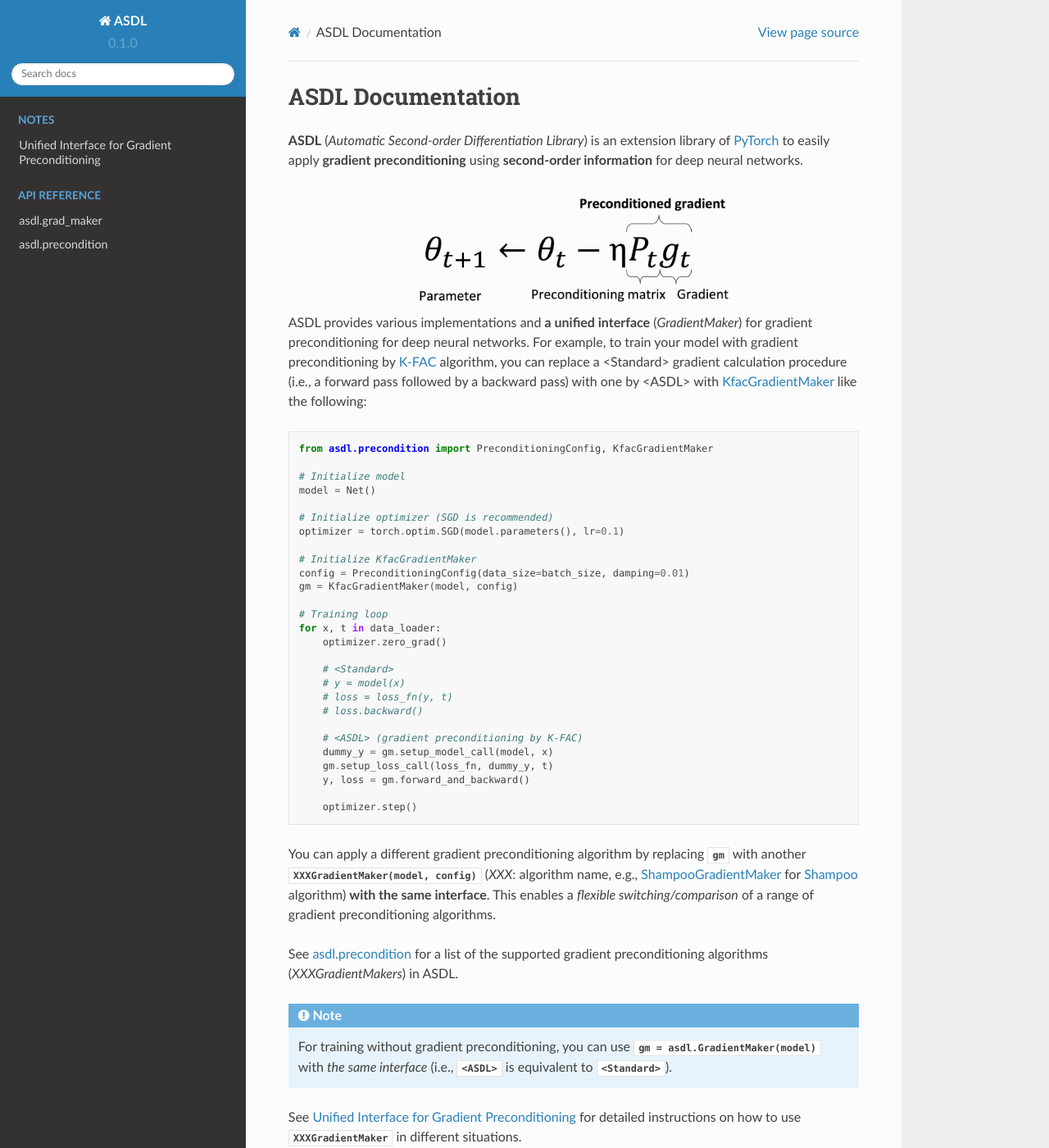
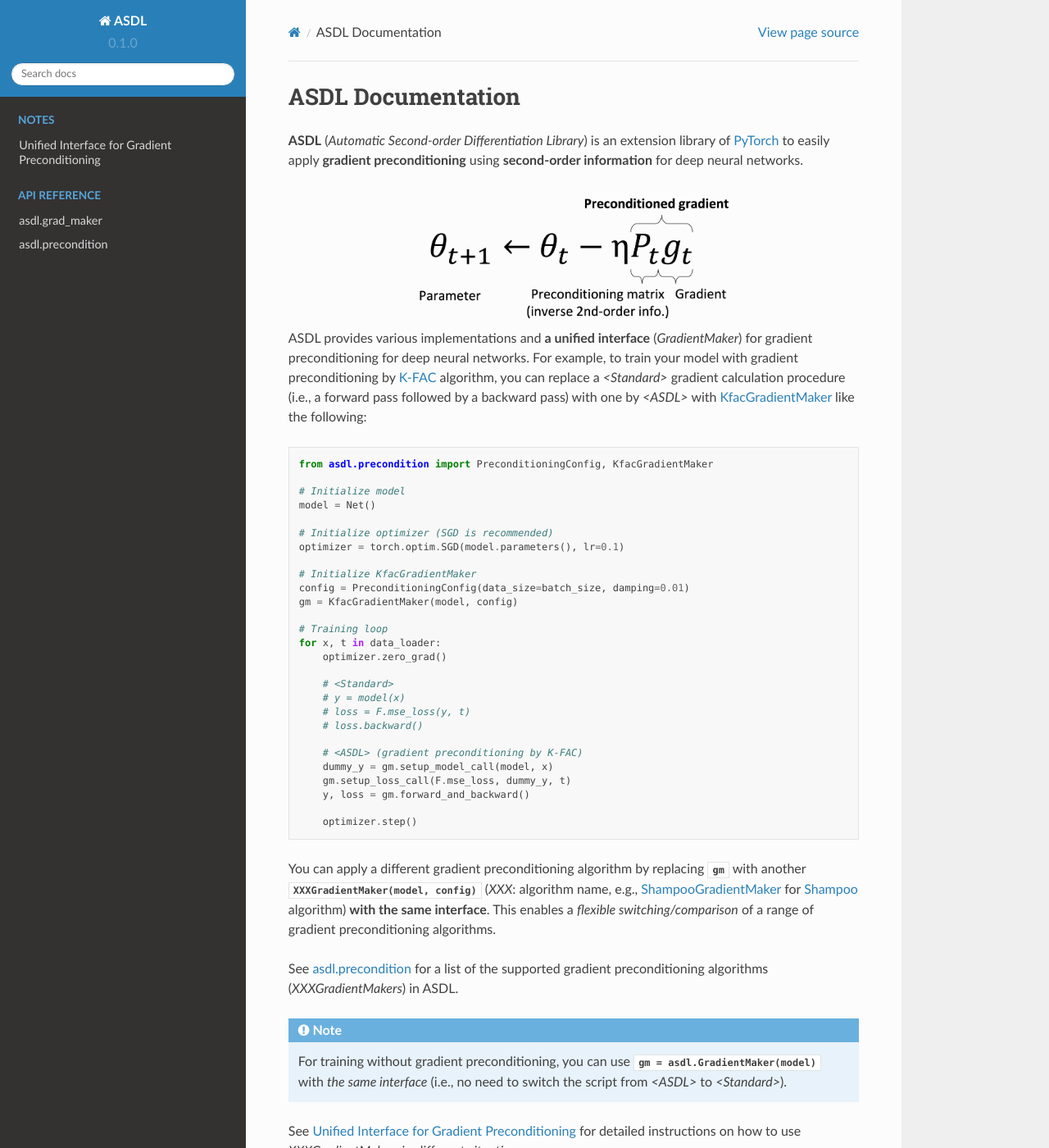
Before and after one commit to kazukiosawa/asdl, a Sphinx documentation site: the page built from docs/source/index.rst, in a window 1280 px wide and 1400 px high. Shown: the whole window at 82% size. Built offline with Sphinx 7.4.7 and the Read the Docs theme 2.0.0, drawn with Linux system fonts in a browser that asks for light colours.

Commit message:
Update intro in index.rst

```diff
--- a/docs/source/index.rst
+++ b/docs/source/index.rst
@@ -14,9 +14,9 @@
 and **a unified interface** (*GradientMaker*) for gradient preconditioning for deep neural networks.
 For example, to train your model with gradient preconditioning
 by `K-FAC <https://arxiv.org/abs/1503.05671>`_ algorithm,
-you can replace a <Standard> gradient calculation procedure
+you can replace a `<Standard>` gradient calculation procedure
 (i.e., a forward pass followed by a backward pass)
-with one by <ASDL> with :ref:`KfacGradientMaker <kfac>` like the following:
+with one by `<ASDL>` with :ref:`KfacGradientMaker <kfac>` like the following:
 
 .. code-block:: python
 
@@ -38,12 +38,12 @@
 
         # <Standard>
         # y = model(x)
-        # loss = loss_fn(y, t)
+        # loss = F.mse_loss(y, t)
         # loss.backward()
 
         # <ASDL> (gradient preconditioning by K-FAC)
         dummy_y = gm.setup_model_call(model, x)
-        gm.setup_loss_call(loss_fn, dummy_y, t)
+        gm.setup_loss_call(F.mse_loss, dummy_y, t)
         y, loss = gm.forward_and_backward()
 
         optimizer.step()
@@ -61,10 +61,10 @@
 .. note::
     For training without gradient preconditioning,
     you can use :obj:`gm = asdl.GradientMaker(model)` with *the same interface*
-    (i.e., :obj:`<ASDL>` is equivalent to :obj:`<Standard>`).
+    (i.e., no need to switch the script from `<ASDL>` to `<Standard>`).
 
 See :ref:`Unified Interface for Gradient Preconditioning <interface>`
-for detailed instructions on how to use :obj:`XXXGradientMaker` in different situations.
+for detailed instructions on how to use `XXXGradientMakers` in different situations.
 
 Installation
 ------------
```
Also changed, not shown: docs/source/_figures/precond_eq.png.
